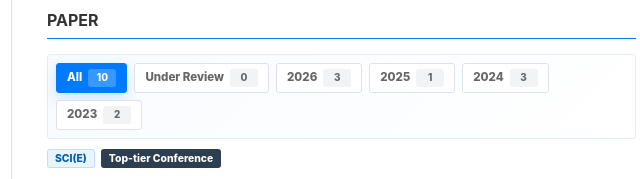
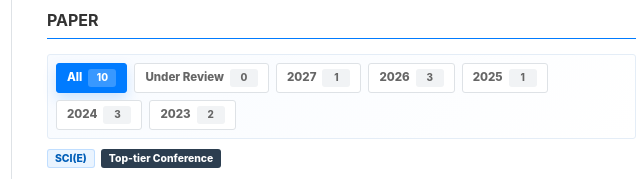
Before and after one commit to junhoy00n/junhoy00n.github.io, a plain HTML site: page index.html in a window 1280 px wide. Shown: the part 616-795 px from the top of the page, 469-1109 px from the left. Drawn offline with Linux system fonts and the light colour scheme; a web font is replaced by a local one.

Commit message:
Update index.html

```diff
--- a/index.html
+++ b/index.html
@@ -1,5 +1,4 @@
 <!doctype html>
-
 <html lang="en">
     <head>
         <meta charset="utf-8" />
@@ -210,6 +209,7 @@
                         <div class="paper-filter-labels">
                             <label for="paper-all">All <span>10</span></label>
                             <label for="paper-review">Under Review <span>0</span></label>
+                            <label for="paper-2027">2027 <span>1</span></label>
                             <label for="paper-2026">2026 <span>3</span></label>
                             <label for="paper-2025">2025 <span>1</span></label>
                             <label for="paper-2024">2024 <span>3</span></label>
```
